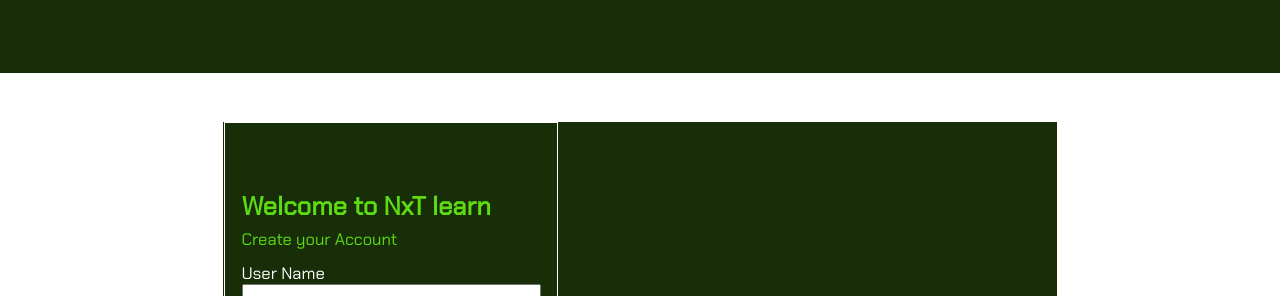
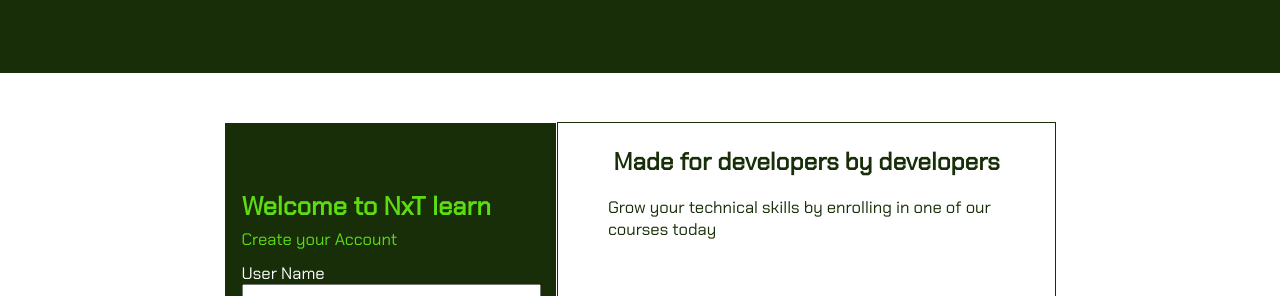
Before and after one commit to MokuaEnock/NxT-learn, a React (Create React App) app: page / in a window 1280 px wide. Shown: the part 800-1096 px from the top of the page. Built offline with nearby package versions, Linux system fonts and the light colour scheme; no server answers.

Commit message:
add major styling to login component

```diff
--- a/src/App.css
+++ b/src/App.css
@@ -199,7 +199,7 @@
 ul {
   width: 25%;
   height: 50vw;
- border: thin solid #ffffff;
+  border: thin solid #ffffff;
   display: flex;
   flex-direction: column;
   justify-content: space-evenly;
@@ -887,20 +887,17 @@
 #loginform {
   display: flex;
   flex-direction: row;
-  justify-content: center;
+  justify-content: space-evenly;
   align-items: center;
-  border: thin solid #172e08;
   width: 65%;
   height: 85%;
+  background-color: #172e08;
 }
 
 #loginform > div {
   height: 100%;
-  background-color: #172e08;
   display: flex;
   flex-direction: column;
-  justify-content: space-evenly;
-  align-items: center;
 }
 
 #logform {
@@ -916,7 +913,6 @@
   width: 90%;
   height: 80%;
   font-size: 1.3vw;
-
   color: #ffffff;
   display: flex;
   flex-direction: column;
@@ -927,7 +923,6 @@
 #logform > span > span {
   width: 100%;
   height: 15%;
-
 }
 
 #logform > span > span > h2 {
@@ -971,7 +966,6 @@
 }
 
 #logform > span > button {
-
   height: 10%;
   width: 80%;
   font-size: 1.8vw;
@@ -995,6 +989,38 @@
 
 #imagform {
   width: 60%;
+  color:#172e08;
+  background-color: #ffffff;
+  display: flex;
+  flex-direction: column;
+  align-items: center;
+  justify-content: flex-start;
+  font-size: 2vw;
+  height: 90%;
+  border: thin solid #172e08;
+}
+
+#imagform > h2 {
+  margin-top: 2%;
+  font-size: 1.9vw;
+  width: 80%;
+  height: 10%;
+  border: thin solid #ffffff;
+  display: flex;
+  flex-direction: column;
+  align-items: center;
+  justify-content: center;
+}
+
+#imagform > p {
+  font-size: 1.3vw;
+  width: 80%;
+  height: 10%;
+  border: thin solid #ffffff;
+  display: flex;
+  flex-direction: column;
+  align-items: center;
+  justify-content: center;
 }
 
 /* contact ======================================================================== */
--- a/src/components/login/LoginForm.js
+++ b/src/components/login/LoginForm.js
@@ -45,7 +45,12 @@
           <button>Create Account</button>
         </span>
       </div>
-      <div id="imagform"></div>
+      <div id="imagform">
+        <h2>Made for developers by developers</h2>
+        <p>
+          Grow your technical skills by enrolling in one of our courses today
+        </p>
+      </div>
     </form>
   );
 }
```
